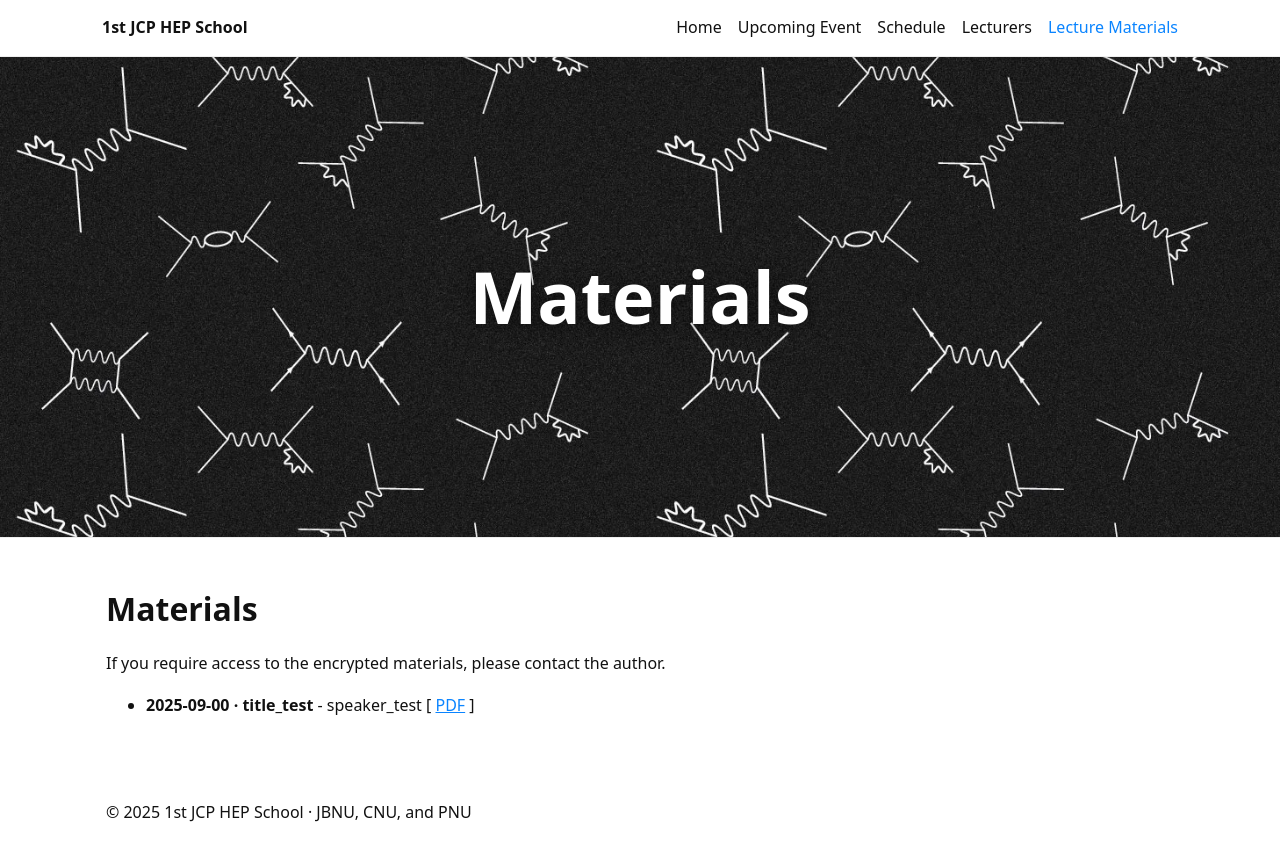
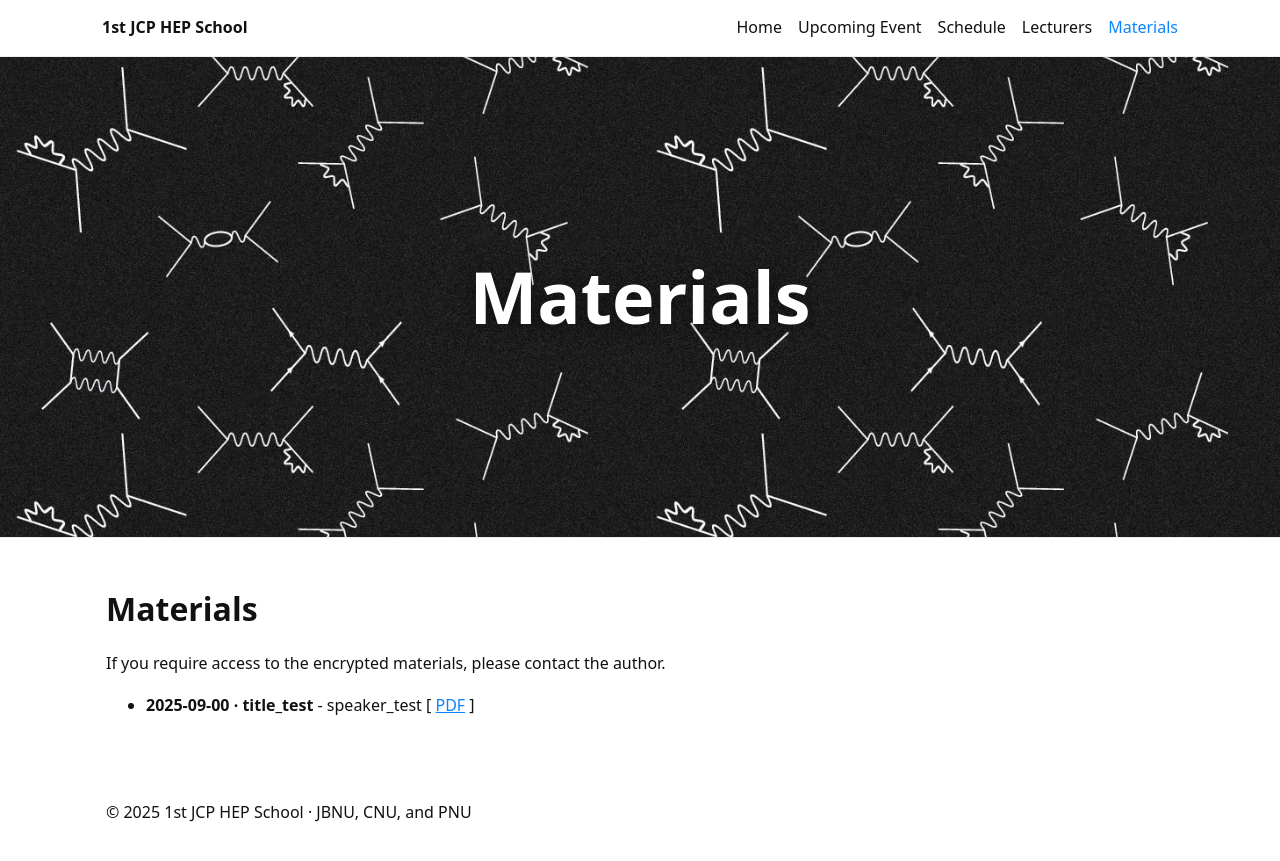
Before and after one commit to HEPschool/1stJCP, a Jekyll site: the page built from docs/materials.md, in a window 1280 px wide. Shown: the top 861 px of the page. Built offline with Jekyll 4.4.1, drawn with Linux system fonts in a browser that asks for light colours.

Commit message:
_config.ymal update

```diff
--- a/docs/_config.yml
+++ b/docs/_config.yml
@@ -19,7 +19,7 @@ nav:
   url: /schedule/
 - name: Lecturers
   url: /lecturers/
-- name: Lecture Materials
+- name: Materials
   url: /materials/
 collections:
   events:
```
